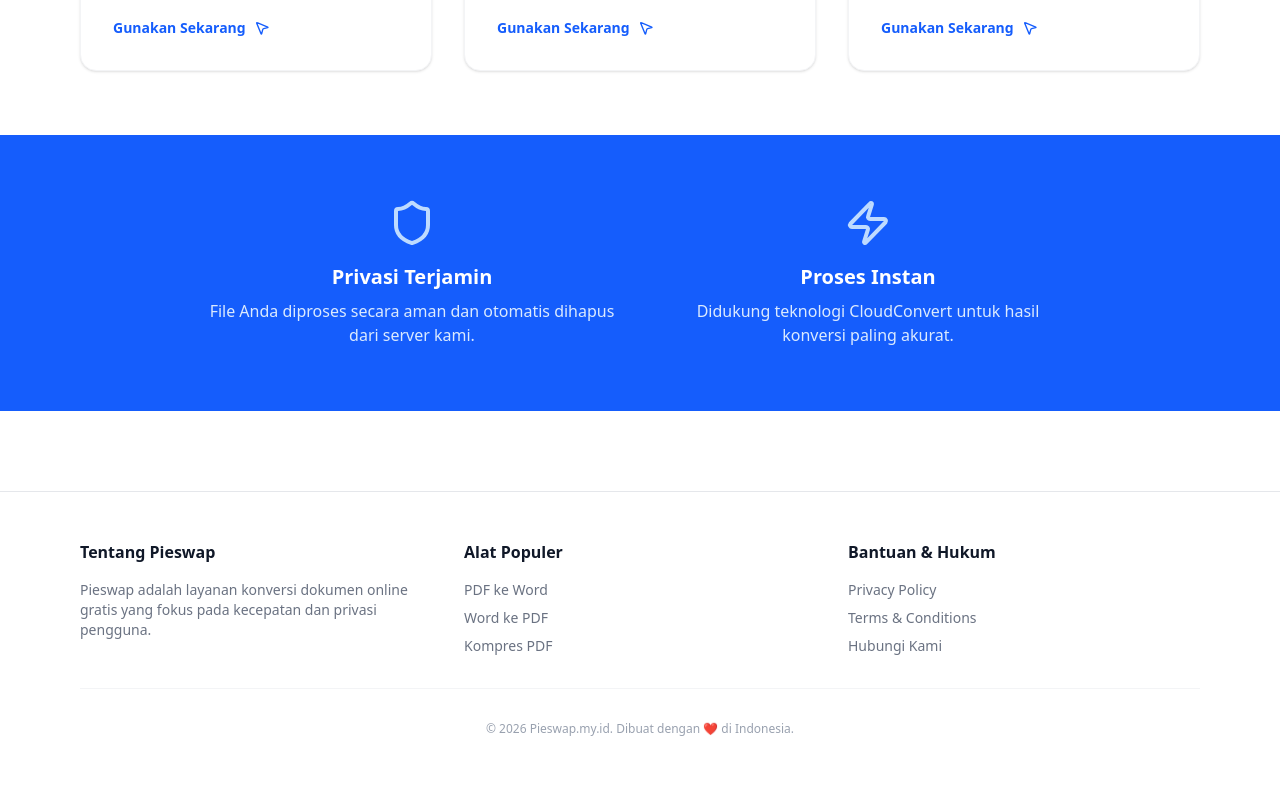
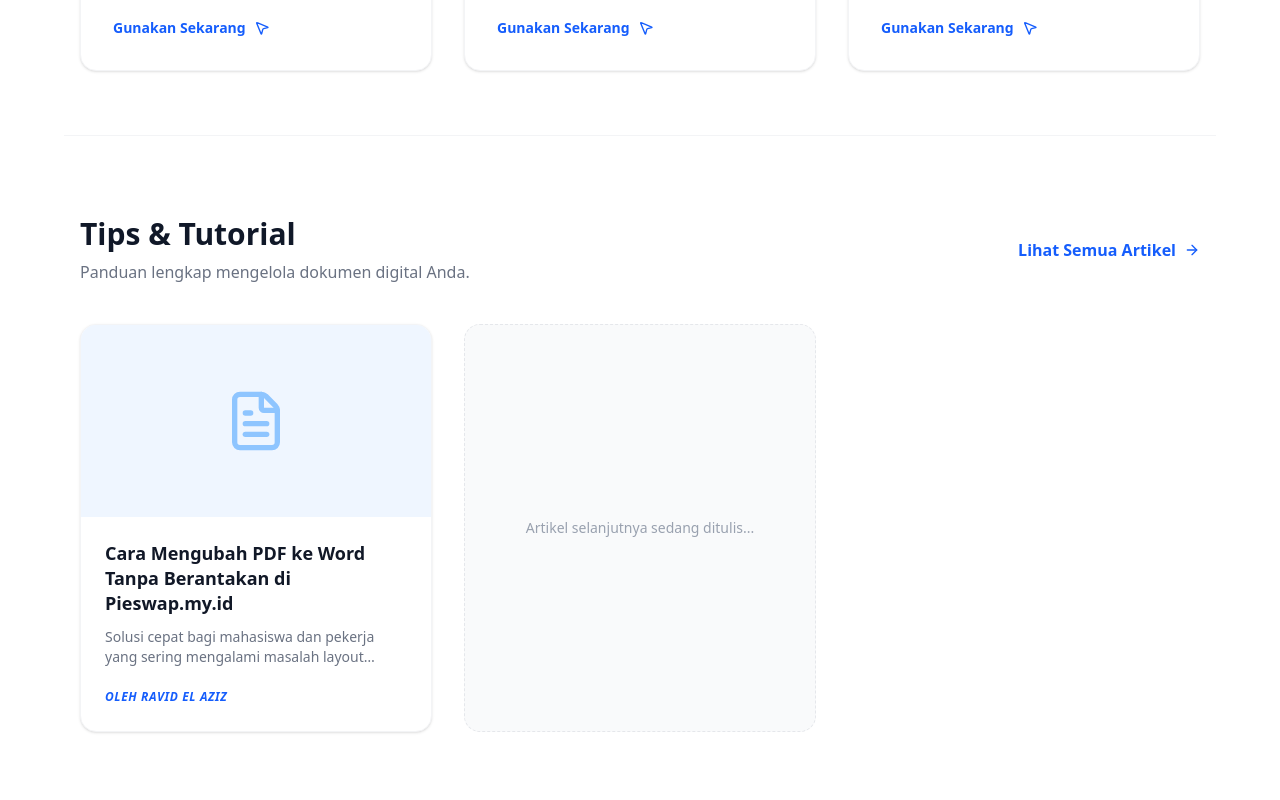
Before and after one commit to Ravid-El/pieswap, a Next.js app: page / in a window 1280 px wide. Shown: the part 720-1520 px from the top of the page. Before the commit the page ends 1489 px from the top, so only its background shows below. Built offline with nearby package versions, Linux system fonts and the light colour scheme.

Commit message:
add blog section

```diff
--- a/app/page.tsx
+++ b/app/page.tsx
@@ -1,5 +1,5 @@
 import Link from 'next/link';
-import { FileText, FileCode, Zap, Shield, MousePointer2 } from 'lucide-react';
+import { FileText, FileCode, Zap, Shield, MousePointer2, ArrowRight } from 'lucide-react';
 
 export default function Home() {
   const tools = [
@@ -27,8 +27,8 @@ export default function Home() {
   ];
 
   return (
-    <main>
-      {/* Hero Section */}
+    <main className="bg-white">
+      {/* 1. Hero Section */}
       <section className="py-20 bg-gradient-to-b from-white to-gray-50 text-center px-4">
         <h1 className="text-5xl font-extrabold text-gray-900 mb-6 tracking-tight">
           Solusi Dokumen <span className="text-blue-600">Tercepat</span>
@@ -43,7 +43,7 @@ export default function Home() {
         </div>
       </section>
 
-      {/* Grid Tools */}
+      {/* 2. Grid Tools */}
       <section className="max-w-6xl mx-auto py-16 px-4">
         <div className="grid grid-cols-1 md:grid-cols-3 gap-8">
           {tools.map((tool, index) => (
@@ -63,7 +63,45 @@ export default function Home() {
         </div>
       </section>
 
-      {/* Keunggulan */}
+      {/* 3. Section Blog (SANGAT PENTING UNTUK ADSENSE) */}
+      <section className="max-w-6xl mx-auto py-20 px-4 border-t border-gray-100">
+        <div className="flex justify-between items-center mb-10">
+          <div>
+            <h2 className="text-3xl font-bold text-gray-900 mb-2">Tips & Tutorial</h2>
+            <p className="text-gray-500">Panduan lengkap mengelola dokumen digital Anda.</p>
+          </div>
+          <Link href="/blog" className="hidden md:flex items-center text-blue-600 font-bold hover:underline">
+            Lihat Semua Artikel <ArrowRight className="ml-2 w-4 h-4" />
+          </Link>
+        </div>
+
+        <div className="grid grid-cols-1 md:grid-cols-2 lg:grid-cols-3 gap-8">
+          {/* Artikel 1 */}
+          <Link href="/blog/cara-mengubah-pdf-ke-word-tanpa-berantakan" className="group">
+            <div className="bg-white rounded-2xl overflow-hidden border border-gray-100 shadow-sm hover:shadow-md transition-all">
+              <div className="h-48 bg-blue-50 flex items-center justify-center group-hover:bg-blue-100 transition-colors">
+                <FileText className="w-16 h-16 text-blue-300" />
+              </div>
+              <div className="p-6">
+                <h3 className="text-lg font-bold mb-3 group-hover:text-blue-600 transition-colors leading-snug">
+                  Cara Mengubah PDF ke Word Tanpa Berantakan di Pieswap.my.id
+                </h3>
+                <p className="text-gray-500 text-sm line-clamp-2 mb-4">
+                  Solusi cepat bagi mahasiswa dan pekerja yang sering mengalami masalah layout berantakan saat konversi PDF.
+                </p>
+                <span className="text-xs font-bold text-blue-600 uppercase tracking-wider italic">Oleh Ravid El Aziz</span>
+              </div>
+            </div>
+          </Link>
+
+          {/* Slot Kosong untuk Artikel Selanjutnya */}
+          <div className="bg-gray-50 rounded-2xl border border-dashed border-gray-200 flex items-center justify-center p-8 text-center">
+            <p className="text-gray-400 text-sm">Artikel selanjutnya sedang ditulis...</p>
+          </div>
+        </div>
+      </section>
+
+      {/* 4. Keunggulan (Warna Biru) */}
       <section className="bg-blue-600 py-16 text-white text-center">
         <div className="max-w-4xl mx-auto px-4 grid grid-cols-1 md:grid-cols-2 gap-12">
           <div className="flex flex-col items-center">
@@ -82,4 +120,4 @@ export default function Home() {
   );
 }
 
-// Tes perubahan
+// Tes perubahan untuk Ola agar Git mendeteksi modifikasi file ini
```
